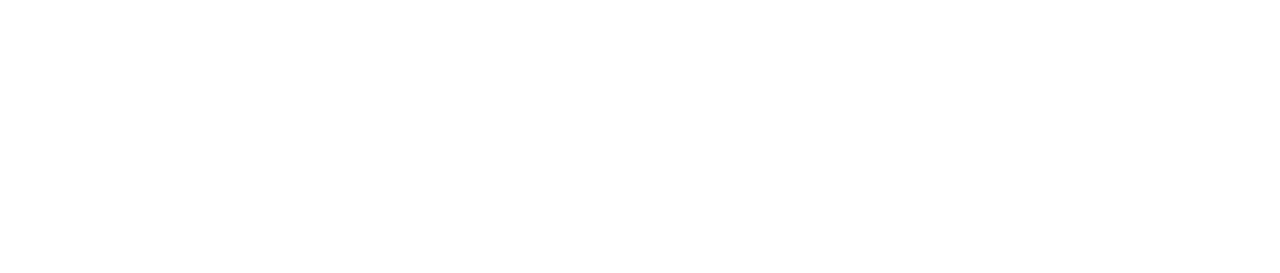
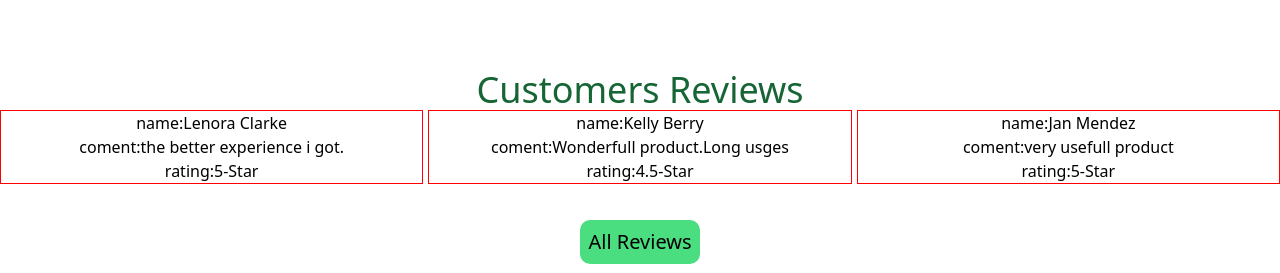
Before and after one commit to webcodevs-ta/Find-power-bank, a React (Create React App) app: page /home in a window 1280 px wide. Shown: the part 524-797 px from the top of the page. Built offline with nearby package versions, Linux system fonts and the light colour scheme.

Commit message:
show three review done

```diff
--- a/public/fakeData.json
+++ b/public/fakeData.json
@@ -2,28 +2,47 @@
     {
       "id": 1,
       "picture":"https://png.pngtree.com/png-vector/20201128/ourlarge/pngtree-pillow-png-image_2418094.jpg",
-      "name": "Lenora Clarke"
+      "name": "Lenora Clarke",
+      "comment":"the better experience i got.",
+      "rating":"5-Star"
     },
     {
       "id":2,
       "picture":"https://png.pngtree.com/png-vector/20201128/ourlarge/pngtree-pillow-png-image_2418094.jpg",
-      "name": "Kelly Berry"
+      "name": "Kelly Berry",
+      "comment":"Wonderfull product.Long usges",
+      "rating":"4.5-Star"
     },
     {
       "id": 3,
-      "picture":"https://png.pngtree.com/png-vector/20201128/ourlarge/pngtree-pillow-png-image_2418094.jpg",      "name": "Jan Mendez"
+      "picture":"https://png.pngtree.com/png-vector/20201128/ourlarge/pngtree-pillow-png-image_2418094.jpg",
+      "name": "Jan Mendez",
+      "comment":"very usefull product",
+      "rating":"5-Star"
+
     },
     {
       "id": 4,
-      "picture":"https://png.pngtree.com/png-vector/20201128/ourlarge/pngtree-pillow-png-image_2418094.jpg",      "name": "Whitney Stafford"
+      "picture":"https://png.pngtree.com/png-vector/20201128/ourlarge/pngtree-pillow-png-image_2418094.jpg",
+      "name": "Whitney Stafford",
+      "comment":"This is a quality product",
+      "rating":"4.5-Star"
+
     },
     {
       "id": 5,
-      "picture":"https://png.pngtree.com/png-vector/20201128/ourlarge/pngtree-pillow-png-image_2418094.jpg",      "name": "Walls Brock"
+      "picture":"https://png.pngtree.com/png-vector/20201128/ourlarge/pngtree-pillow-png-image_2418094.jpg",
+      "name": "Walls Brock",
+      "comment":"very usefull product",
+      "rating":"5-Star"
+
     },
     {
       "id": 6,
       "picture":"https://png.pngtree.com/png-vector/20201128/ourlarge/pngtree-pillow-png-image_2418094.jpg",
-      "name": "Oneill Strong"
+      "name": "Oneill Strong",
+      "comment":"long lasting product",
+      "rating":"4-Star"
+
     }
   ]
--- a/public/index.html
+++ b/public/index.html
@@ -2,7 +2,7 @@
 <html lang="en">
   <head>
     <meta charset="utf-8" />
-    <link rel="icon" href="%PUBLIC_URL%/favicon.ico" />
+    <link rel="icon" href="./pb.jpg" />
     <meta name="viewport" content="width=device-width, initial-scale=1" />
     <meta name="theme-color" content="#000000" />
     <meta
@@ -24,7 +24,7 @@
       work correctly both with client-side routing and a non-root public URL.
       Learn how to configure a non-root public URL by running `npm run build`.
     -->
-    <title>React App</title>
+    <title>Power Bank</title>
   </head>
   <body>
     <noscript>You need to enable JavaScript to run this app.</noscript>
--- a/src/App.js
+++ b/src/App.js
@@ -4,6 +4,7 @@
 import Header from './component/Header/Header';
 import Products from './component/Products/Products';
 import NotFound from './component/NotFound/NotFound';
+import AllReviews from './component/AllReviews/AllReviews';
 
 function App() {
   return (
@@ -11,7 +12,7 @@
       <Header></Header>
       <Routes>
         <Route path='/home' element={<Products></Products>}></Route>
-
+        <Route path='/reviews' element={<AllReviews></AllReviews>} ></Route>
         <Route path="*" element={<NotFound></NotFound>}></Route>
       </Routes>
     </div>
--- /dev/null
+++ b/src/component/AllReviews/AllReviews.js
@@ -0,0 +1,19 @@
+import React from 'react';
+import useFeedbacks from '../hooks/hook';
+import Reviews from '../Reviews/Reviews';
+
+const AllReviews = () => {
+    const [feedbacks, setFeedback] = useFeedbacks([])
+    return (
+        <div>
+            {
+                feedbacks.map(feedback=> <Reviews
+                key={feedback.id}
+                feedback={feedback}
+                ></Reviews>)
+            }
+        </div>
+    );
+};
+
+export default AllReviews;
--- a/src/component/Products/Products.css
+++ b/src/component/Products/Products.css
@@ -5,3 +5,16 @@
 .damo-btn{
     border-radius: 20px;
 }
+.feedBack{
+    display: grid;
+    grid-template-columns: repeat(3,1fr);
+    grid-gap: 5px;
+}
+.review-btn{
+  display: flex;
+  justify-content: center;
+}
+.review-btn button{
+    border-radius: 10px;
+
+}
--- a/src/component/Products/Products.js
+++ b/src/component/Products/Products.js
@@ -1,13 +1,15 @@
 import React from 'react';
 import './Products.css'
-import useFeedback from '../hooks/hook';
+import useFeedbacks from '../hooks/hook';
+import ReviewDetails from '../ReviewDetails/ReviewDetails';
 
 const Products = () => {
-    const [feedback, setFeedback] = useFeedback([])
-    console.log(feedback);
+    const [feedbacks, setFeedback] = useFeedbacks([])
     return (
+        //products section
+        <div>
+
             <div className='products-container mt-10'>
-
                 <div className="product-left px-5 pt-16">
                     <p className='text-5xl text-yellow-400	' >
 
@@ -25,8 +27,31 @@
                 <div className="product-right">
                     <img src="https://purepng.com/public/uploads/large/purepng.com-power-bankelectronicspower-bankcharger-9415246743865vrju.png" alt="" />
                 </div>
+            </div>
+            {/* customers reviews */}
+
+            <div>
+                <p className='mt-20 text-4xl text-green-800'>Customers Reviews</p>
+
+                <div className='feedBack'>
+                    {
+                        feedbacks.slice(0, 3).map(feedback => <ReviewDetails
+                            key={feedback.id}
+                            feedback={feedback}
+                        ></ReviewDetails>)
+                    }
 
                 </div>
+                <div className='review-btn'>
+                    <button className=' p-2 bg-green-400 text-xl mt-9'>
+                        All Reviews
+                    </button>
+                </div>
+
+            </div>
+
+        </div>
+
     );
 };
 
--- /dev/null
+++ b/src/component/ReviewDetails/ReviewDetails.css
@@ -0,0 +1,4 @@
+.feedBacks{
+    border: 1px solid red;
+
+}
--- a/src/component/ReviewDetails/ReviewDetails.js
+++ b/src/component/ReviewDetails/ReviewDetails.js
@@ -1,10 +1,14 @@
 import React from 'react';
-
+import './ReviewDetails.css'
 const ReviewDetails = (props) => {
-  console.log(props);
+    const { rating, name, comment } = props.feedback
     return (
-        <div>
-            {/* <img src={img} alt="" /> */}
+        <div className='feedBacks'>
+            <div>
+                <p>name:{name}</p>
+                <p>coment:{comment}</p>
+                <p>rating:{rating}</p>
+            </div>
         </div>
     );
 };
--- /dev/null
+++ b/src/component/Reviews/Reviews.js
@@ -0,0 +1,11 @@
+import React from 'react';
+
+const Reviews = ({}) => {
+    return (
+        <div>
+            <h1>review</h1>
+        </div>
+    );
+};
+
+export default Reviews;
--- a/src/component/hooks/hook.js
+++ b/src/component/hooks/hook.js
@@ -1,12 +1,12 @@
 import { useEffect, useState } from "react"
 
-const useFeedback = () => {
-    const [feedback, setFeedback] = useState([])
+const useFeedbacks = () => {
+    const [feedbacks, setFeedbacks] = useState([])
     useEffect(() => {
         fetch('fakeData.json')
         .then(res => res.json())
-        .then(data => setFeedback(data))
+        .then(data => setFeedbacks(data))
     }, [])
-    return [feedback, setFeedback]
+    return [feedbacks, setFeedbacks]
 }
-export default useFeedback;
+export default useFeedbacks;
```
Also changed, not shown: public/pb.jpg (added), src/component/AllReviews/AllReviews.css (added), src/component/Reviews/Reviews.css (added). Lines whose indentation alone changed are shown as unchanged.
